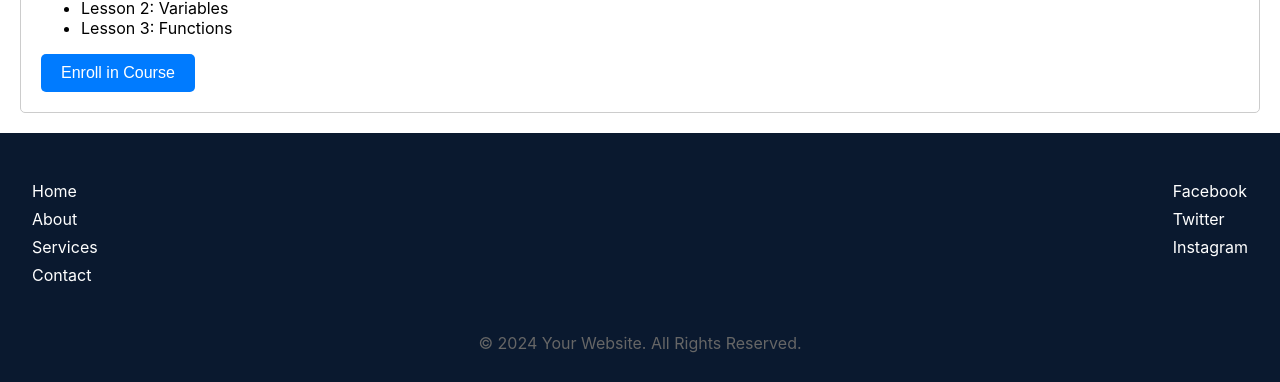
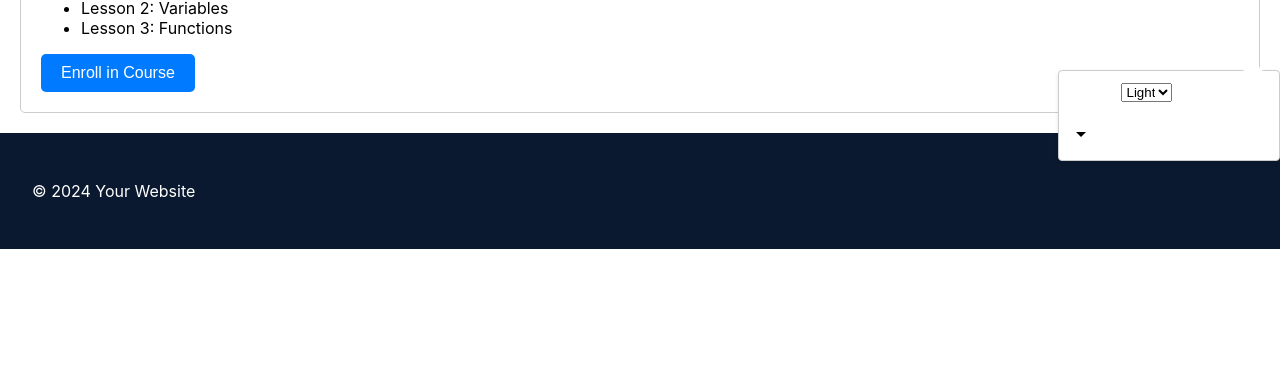
Before and after one commit to mohamedmehdigara/react-freecodecamp-clone, a React (Create React App) app: page /learn/1 in a window 1280 px wide. Shown: the part 730-1112 px from the top of the page. After the commit the page ends 979 px from the top, so only its background shows below. Built offline with nearby package versions, Linux system fonts and the light colour scheme.

Commit message:
edited files

```diff
--- a/src/App.js
+++ b/src/App.js
@@ -9,12 +9,22 @@ import Certifications from './components/Certifications';
 import UserProfile from './components/UserProfile';
 import Search from './components/Search';
 import NotificationBell from './components/NotificationBell';
+import ThemeSelector from './components/ThemeSelector';
+import LanguageSelector from './components/LanguageSelector';
 import "./App.css";
 
 const App = () => {
   const [searchResults, setSearchResults] = useState([]);
   const [theme, setTheme] = useState('light');
   const [language, setLanguage] = useState('en');
+
+  const handleThemeChange = (selectedTheme) => {
+    setTheme(selectedTheme);
+  };
+
+  const handleLanguageChange = (selectedLanguage) => {
+    setLanguage(selectedLanguage);
+  };
 
   const courses = [
     {
@@ -34,18 +44,10 @@ const App = () => {
     setSearchResults(filteredCourses);
   };
 
-  const handleThemeChange = (selectedTheme) => {
-    setTheme(selectedTheme);
-  };
-
-  const handleLanguageChange = (selectedLanguage) => {
-    setLanguage(selectedLanguage);
-  };
-
   return (
-    <div>
+    <div className={`app-container ${theme}`}>
       <Router>
-        <Header theme={theme} language={language} onThemeChange={handleThemeChange} onLanguageChange={handleLanguageChange} />
+        <Header onThemeChange={handleThemeChange} onLanguageChange={handleLanguageChange} />
         <Search onSearch={handleSearch} />
         <NotificationBell />
 
@@ -57,7 +59,7 @@ const App = () => {
           <Route path="/learn/:id" element={<CourseDetail />} />
         </Routes>
 
-        <Footer theme={theme} language={language} onThemeChange={handleThemeChange} onLanguageChange={handleLanguageChange} />
+        <Footer onThemeChange={handleThemeChange} onLanguageChange={handleLanguageChange} />
       </Router>
     </div>
   );
--- a/src/components/Footer.js
+++ b/src/components/Footer.js
@@ -1,28 +1,24 @@
 import React from 'react';
+import ThemeSelector from './ThemeSelector';
+import LanguageSelector from './LanguageSelector';
 
-
-const Footer = () => {
+const Footer = ({ onThemeChange, onLanguageChange }) => {
   return (
     <footer className="footer-container">
       <div className="footer-content">
-        <div className="site-links">
-          <ul>
-            <li><a href="/">Home</a></li>
-            <li><a href="/about">About</a></li>
-            <li><a href="/services">Services</a></li>
-            <li><a href="/contact">Contact</a></li>
-          </ul>
+        <p>&copy; 2024 Your Website</p>
+      </div>
+      <div className="footer-settings">
+        <div className="settings-list">
+          <div>
+            <label>Theme</label>
+            <ThemeSelector onChange={onThemeChange} />
+          </div>
+          <div>
+            <label>Language</label>
+            <LanguageSelector onChange={onLanguageChange} />
+          </div>
         </div>
-        <div className="social-media">
-          <ul>
-            <li><a href="https://www.facebook.com/">Facebook</a></li>
-            <li><a href="https://twitter.com/">Twitter</a></li>
-            <li><a href="https://www.instagram.com/">Instagram</a></li>
-          </ul>
-        </div>
-      </div>
-      <div className="copy-right">
-        &copy; {new Date().getFullYear()} Your Website. All Rights Reserved.
       </div>
     </footer>
   );
--- a/src/components/Header.js
+++ b/src/components/Header.js
@@ -6,11 +6,9 @@ import SettingsIcon from './SettingsIcon'; // Import the SettingsIcon component
 import ThemeSelector from './ThemeSelector'; // Import the ThemeSelector component
 import LanguageSelector from './LanguageSelector'; // Import the LanguageSelector component
 
-const Header = () => {
+const Header = ({ onThemeChange, onLanguageChange }) => {
   const [showNotifications, setShowNotifications] = useState(false);
   const [showSettings, setShowSettings] = useState(false);
-  const [selectedTheme, setSelectedTheme] = useState('light');
-  const [selectedLanguage, setSelectedLanguage] = useState('en');
 
   const toggleNotifications = () => {
     setShowNotifications(!showNotifications);
@@ -20,22 +18,10 @@ const Header = () => {
     setShowSettings(!showSettings);
   };
 
-  const handleThemeChange = (theme) => {
-    setSelectedTheme(theme);
-    // Apply theme change logic here (e.g., update CSS classes)
-    document.body.className = theme === 'light' ? '' : 'dark-theme';
-  };
-
-  const handleLanguageChange = (language) => {
-    setSelectedLanguage(language);
-    // Implement language change logic here
-    console.log(`Selected language: ${language}`);
-  };
-
   // Settings options
   const settingsOptions = [
-    { label: 'Theme', component: <ThemeSelector selectedTheme={selectedTheme} onChange={handleThemeChange} /> },
-    { label: 'Language', component: <LanguageSelector selectedLanguage={selectedLanguage} onChange={handleLanguageChange} /> },
+    { label: 'Theme', component: <ThemeSelector onChange={onThemeChange} /> },
+    { label: 'Language', component: <LanguageSelector onChange={onLanguageChange} /> },
     // Add more settings options as needed
   ];
 
@@ -43,7 +29,6 @@ const Header = () => {
     <header className="header-container">
       <nav className="header-nav">
         <div className="header-logo">
-          {/* Your Logo */}
           <FreeCodeCampLogo />
         </div>
         <ul className="header-menu">
```
